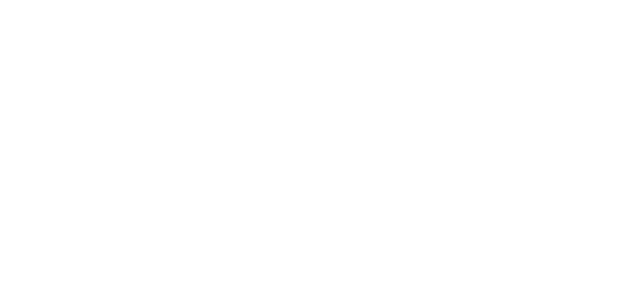
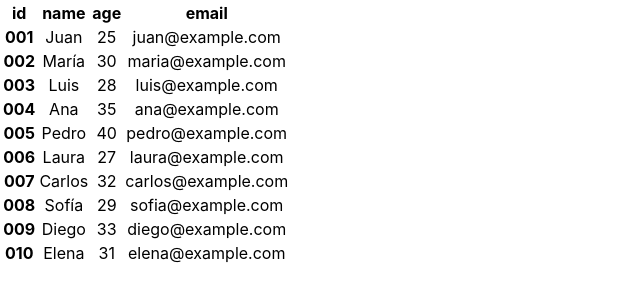
Before and after one commit to baruch-grs/table-component, a React (Create React App) app: page / in a window 1280 px wide. Shown: the top 302 px of the page, without its empty margins (0-640 px from the left). Built offline with nearby package versions, Linux system fonts and the light colour scheme.

Commit message:
Finished the first steps for a table component

```diff
--- a/src/App.js
+++ b/src/App.js
@@ -1,13 +1,11 @@
 import "./App.css";
-import TableHeaders from "./components/TableHeaders/TableHeaders";
-import * as DataTable from "./utils/DataTable";
+import Table from "./components/Table/Table";
+import DataTable from "./utils/DataTable.json";
 
 function App() {
   return (
     <div className="App">
-      <table>
-        <TableHeaders {...DataTable}></TableHeaders>
-      </table>
+      <Table dataTable={DataTable}></Table>
     </div>
   );
 }
--- /dev/null
+++ b/src/components/Table/Table.jsx
@@ -0,0 +1,26 @@
+import React from "react";
+import { useEffect, useState } from "react";
+
+import TableCell from "../TableCell/TableCell";
+import TableHeaders from "../TableHeaders/TableHeaders";
+
+const Table = ({ dataTable }) => {
+  const [headers, setHeaders] = useState([]);
+  const [bodyData, setBodyData] = useState([]);
+
+  useEffect(() => {
+    setHeaders(dataTable.tableHeaders);
+    setBodyData(dataTable.bodyData);
+  }, [dataTable.tableHeaders, dataTable.bodyData]);
+
+  return (
+    <>
+      <table>
+        <TableHeaders tableHeaders={headers}></TableHeaders>
+        <TableCell bodyData={bodyData}></TableCell>
+      </table>
+    </>
+  );
+};
+
+export default Table;
--- /dev/null
+++ b/src/components/TableCell/TableCell.jsx
@@ -0,0 +1,20 @@
+import React from "react";
+
+const TableCell = ({ bodyData }) => {
+  return (
+    <>
+      <tbody>
+        {bodyData.map((item) => (
+          <tr key={item.id}>
+            <th>{item.id}</th>
+            <td>{item.name}</td>
+            <td>{item.age}</td>
+            <td>{item.email}</td>
+          </tr>
+        ))}
+      </tbody>
+    </>
+  );
+};
+
+export default TableCell;
--- a/src/components/TableHeaders/TableHeaders.jsx
+++ b/src/components/TableHeaders/TableHeaders.jsx
@@ -1,14 +1,13 @@
 import React from "react";
 
-const TableHeaders = ({ headers }) => {
-  console.log(headers);
+const TableHeaders = ({ tableHeaders }) => {
   return (
     <>
       <thead>
         <tr>
-          {/* {tableHeaders.map((header) => (
-            <th>{header}</th>
-          ))} */}
+          {tableHeaders.map((header, index) => (
+            <th key={index}>{header}</th>
+          ))}
         </tr>
       </thead>
     </>
--- a/src/utils/DataTable.json
+++ b/src/utils/DataTable.json
@@ -1,3 +1,15 @@
 {
-  "tableHeaders": ["ID", "Nombre", "Edad", "Correo electrónico"]
+  "tableHeaders": ["id", "name", "age", "email"],
+  "bodyData": [
+    { "id": "001", "name": "Juan", "age": 25, "email": "juan@example.com" },
+    { "id": "002", "name": "María", "age": 30, "email": "maria@example.com" },
+    { "id": "003", "name": "Luis", "age": 28, "email": "luis@example.com" },
+    { "id": "004", "name": "Ana", "age": 35, "email": "ana@example.com" },
+    { "id": "005", "name": "Pedro", "age": 40, "email": "pedro@example.com" },
+    { "id": "006", "name": "Laura", "age": 27, "email": "laura@example.com" },
+    { "id": "007", "name": "Carlos", "age": 32, "email": "carlos@example.com" },
+    { "id": "008", "name": "Sofía", "age": 29, "email": "sofia@example.com" },
+    { "id": "009", "name": "Diego", "age": 33, "email": "diego@example.com" },
+    { "id": "010", "name": "Elena", "age": 31, "email": "elena@example.com" }
+  ]
 }
```
